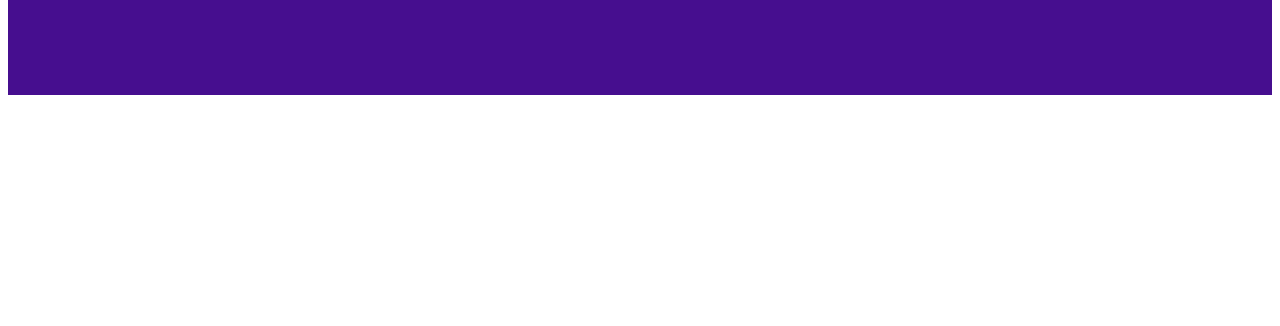
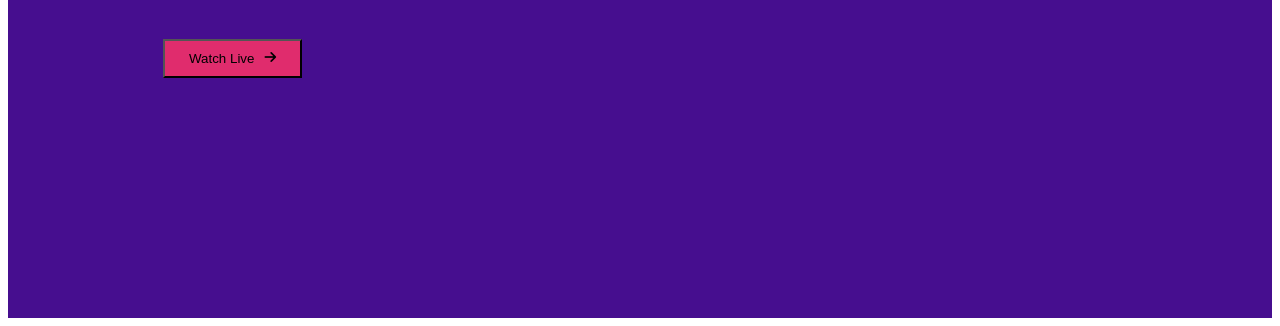
Before and after one commit to Nusrat-Jahan-Nijhum/responsive-football-main, a plain HTML site: page index.html in a window 1280 px wide. Shown: the part 647-973 px from the top of the page. Before the commit the page ends 800 px from the top, so only its background shows below. Drawn offline with Linux system fonts and the light colour scheme.

Commit message:
buttion set

```diff
--- a/index.html
+++ b/index.html
@@ -7,6 +7,10 @@
     <meta name="viewport" content="width=device-width, initial-scale=1.0">
     <title>responsive football</title>
     <link rel="stylesheet" href="style.css">
+    <!-------------
+        Font awesome
+    --------------------->
+    <script src="https://kit.fontawesome.com/520cee5088.js" crossorigin="anonymous"></script>
 </head>
 
 <body>
@@ -18,6 +22,7 @@
             <!--top caption-->
             <div class="top-caption">
                 <h1>Conmebol<br>Copa America<br>2021</h1>
+                <button type="button">Watch Live <i class="fas fa-arrow-right"></i></button>
             </div>
             <!--top image-->
             <div class="top-image">
--- a/style.css
+++ b/style.css
@@ -3,7 +3,7 @@
 ---------------------*/
 .top-container{
     background-color: rgb(70, 14, 143);
-  justify-content: space-around;
+    justify-content: space-around;
     display: flex;
     align-content: center;
 }
@@ -11,11 +11,21 @@
     font-family: Poppins;
     /*font-style: normal;*/
     font-weight: bold;
-    font-size: 30px;
+    font-size: 40px;
     color: white;
     padding-top: 207px;
     padding-left: 155px;
     padding-bottom: 240px;
+}
+button{
+    display: flex;
+    flex-direction: row;
+    align-items: flex-start;
+    padding: 10px 24px;
+    background: #E02C6D;
+}
+.fa-arrow-right{
+    padding-left:10px;
 }
 .top-container img{
     width: 556.01px;
```
